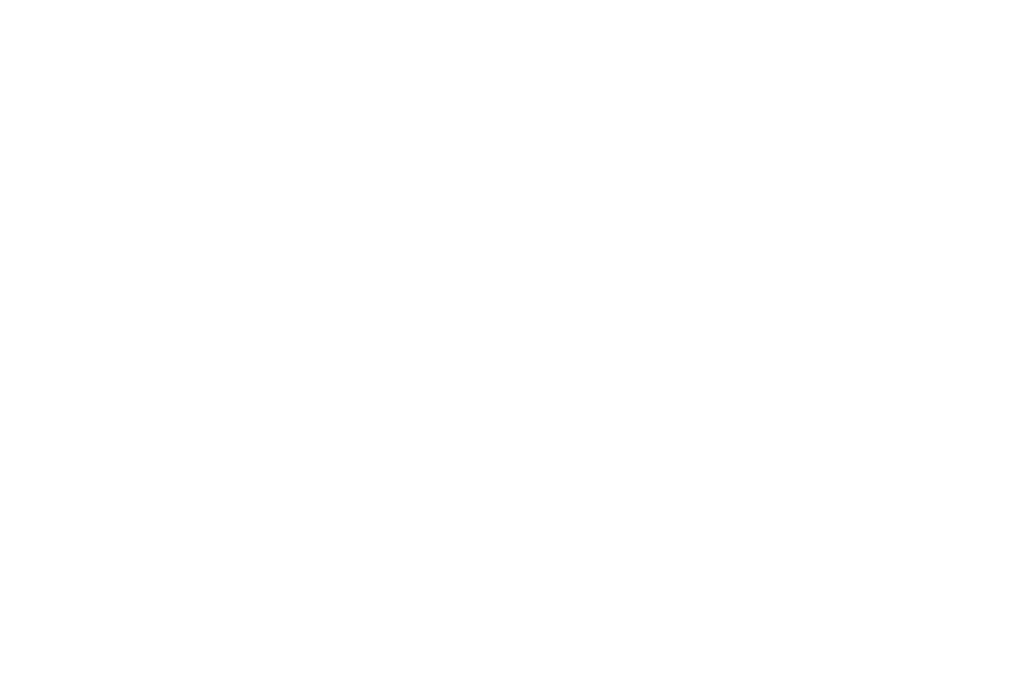
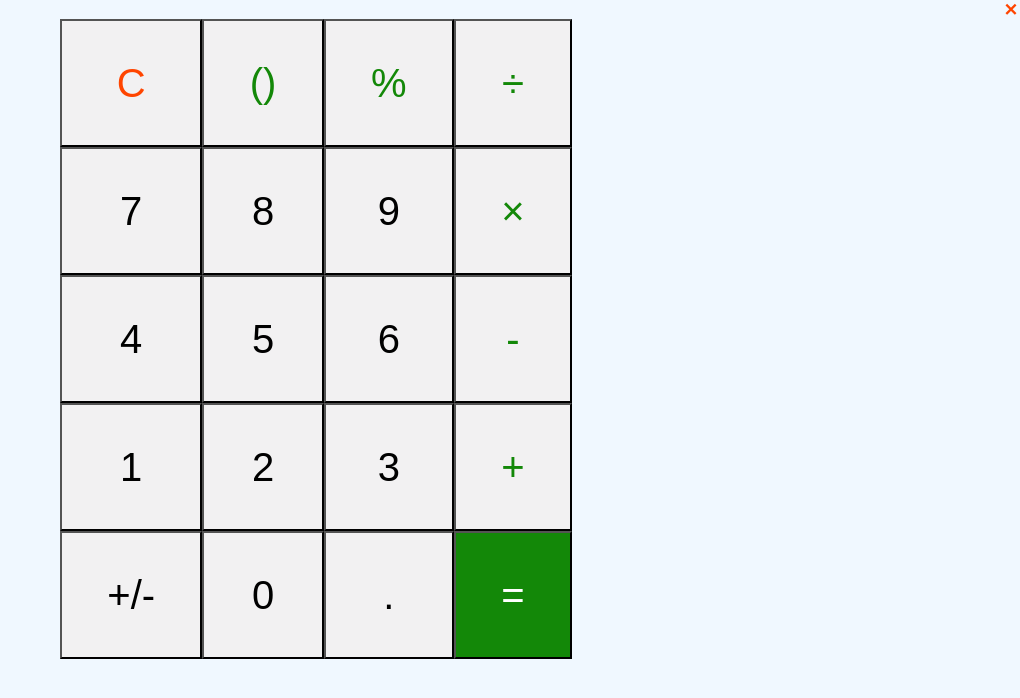
Before and after one commit to James-Mwendwa/JavaScript-Calculator, a plain HTML site: page index.html in a window 1280 px wide. Shown: the whole page, without its empty margins (260-1280 px from the left). Drawn offline with nearby package versions, Linux system fonts and the light colour scheme.

Commit message:
app files

```diff
--- a/index.html
+++ b/index.html
@@ -5,9 +5,39 @@
     <meta http-equiv="X-UA-Compatible" content="IE=edge">
     <meta name="viewport" content="width=device-width, initial-scale=1.0">
     <link rel="stylesheet" href="style.css">
+    <link href="https://cdn.jsdelivr.net/npm/remixicon@2.5.0/fonts/remixicon.css" rel="stylesheet">
+
     <title>JavaScript Calculator</title>
 </head>
 <body>
+
+
+    <div class="clear">
+         <h3><i class="ri-close-fill"></i></h3>
+    </div>
+
+    <div class="container">
+        <button class="clear">C</button>
+        <button class="bracket">()</button>
+        <button class="byHunnid">%</button>
+        <button class="divide">÷</button>
+        <button>7</button>
+        <button>8</button>
+        <button>9</button>
+        <button class="multiply">&times;</button>
+        <button>4</button>
+        <button>5</button>
+        <button>6</button>
+        <button class="minus">-</button>
+        <button>1</button>
+        <button>2</button>
+        <button>3</button>
+        <button class="add">+</button>
+        <button class="negate">+/-</button>
+        <button>0</button>
+        <button class="point">.</button>
+        <button class="total">=</button>
+    </div>
 
 
 
--- a/style.css
+++ b/style.css
@@ -0,0 +1,56 @@
+@import url('https://fonts.googleapis.com/css2?family=Outfit:wght@200&display=swap');
+
+* {
+    margin: 0;
+    padding: 0;
+    box-sizing: border-box;
+}
+
+body {
+    font-family: 'Outfit', sans-serif;
+    background-color: aliceblue;
+    font-size: 1rem;
+}
+
+
+
+h3 {
+   display: flex;
+   justify-content: right;
+   align-items: flex-end;
+}
+
+.container {
+    display: grid;
+    grid-template-columns: auto auto auto auto;
+    width: 40%;
+    height: 80vh;
+    background-color: #F2F1F2;
+    margin-left: 25%;
+
+}
+
+button{
+    background-color: #F2F1F2;
+    font-size: 2.5rem;
+
+
+}
+
+.total {
+    background-color: #138808;
+    color: #fff;
+}
+
+.clear {
+    color: orangered;
+}
+
+.byHunnid,
+.bracket,
+.divide,
+.multiply,
+.minus,
+.add {
+    color: #138808;
+}
```
